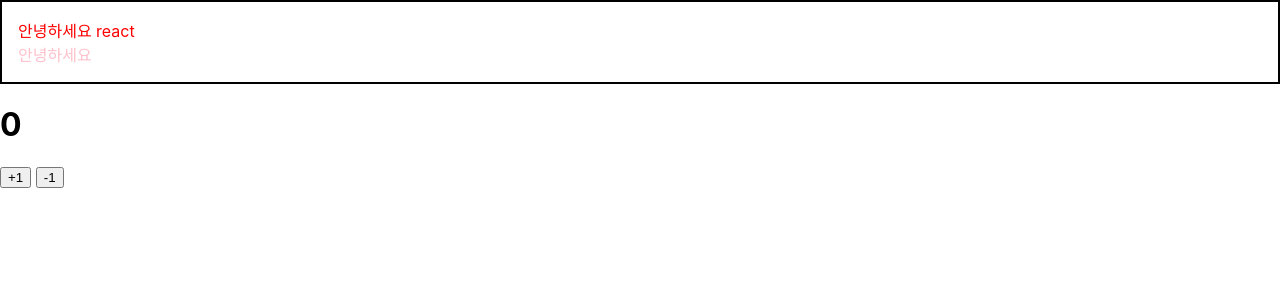
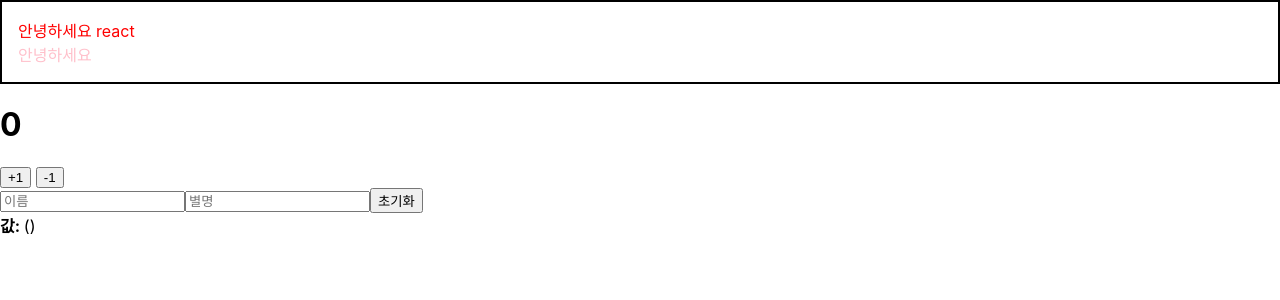
Before and after one commit to Bucky5683/ReactStudy, a React (Create React App) app: page / in a window 1280 px wide. Shown: the top 300 px of the page. Built offline with nearby package versions, Linux system fonts and the light colour scheme.

Commit message:
input 상태 관리

```diff
--- a/package.json
+++ b/package.json
@@ -10,6 +10,9 @@
     "react-dom": "^18.2.0",
     "react-scripts": "5.0.1",
     "web-vitals": "^2.1.4"
+  },
+  "devDependencies": {
+    "@babel/plugin-transform-private-property-in-object": "^7.21.11"
   },
   "scripts": {
     "start": "react-scripts start",
--- a/src/App.js
+++ b/src/App.js
@@ -5,6 +5,7 @@
 import Hello from './Hello';
 import Wrapper from './Wrapper';
 import Counter from './Counter';
+import InputSample from './InputSample';
 
 function App() {
   return (
@@ -14,6 +15,7 @@
         <Hello color="pink"/>
       </Wrapper>
       <Counter />
+      <InputSample />
     </div>
   );
 }
--- a/src/Counter.js
+++ b/src/Counter.js
@@ -19,7 +19,7 @@
   */
 
   const onIncrease = () => {
-    setNumber(prevNumber => prevNumber + 1);
+    setNumber(prevNumber => prevNumber + 1); // 기존 값을 어떻게 업데이트 할 지에 대한 함수를 등록하는 방식으로도 값을 업데이트 할 수 있습니다.
   }
   const onDecrease = () => {
     setNumber(prevNumber => prevNumber - 1);
--- /dev/null
+++ b/src/InputSample.js
@@ -0,0 +1,48 @@
+import React, { useState } from 'react';
+
+function InputSample() {
+    const [inputs, setInputs] = useState({
+     name: '',
+     nickname: ''
+    });
+
+    const { name, nickname } = inputs;
+
+    const onChange = (e) => {
+      const { value, name } = e.target; // 우선 e.target 에서 name 과 value 를 추출
+      setInputs({
+        ...inputs, // 기존의 input 객체를 복사한 뒤
+        [name]: value // name 키를 가진 값을 value 로 설정
+      });
+    };
+
+    const onReset = () => {
+      setInputs({
+        name: '',
+        nickname: '',
+      })
+    }
+  return (
+    <div>
+        <input
+          placeholder="이름"
+          name="name" // name 속성 추가
+          onChange={onChange}
+          value={name}
+        />
+        <input
+          placeholder="별명"
+          name = "nickname"
+          onChange={onChange}
+          value={nickname}
+        />
+        <button onClick={onReset}>초기화</button>
+      <div>
+        <b>값: </b>
+        {name} ({nickname})
+      </div>
+    </div>
+  );
+}
+
+export default InputSample
```
